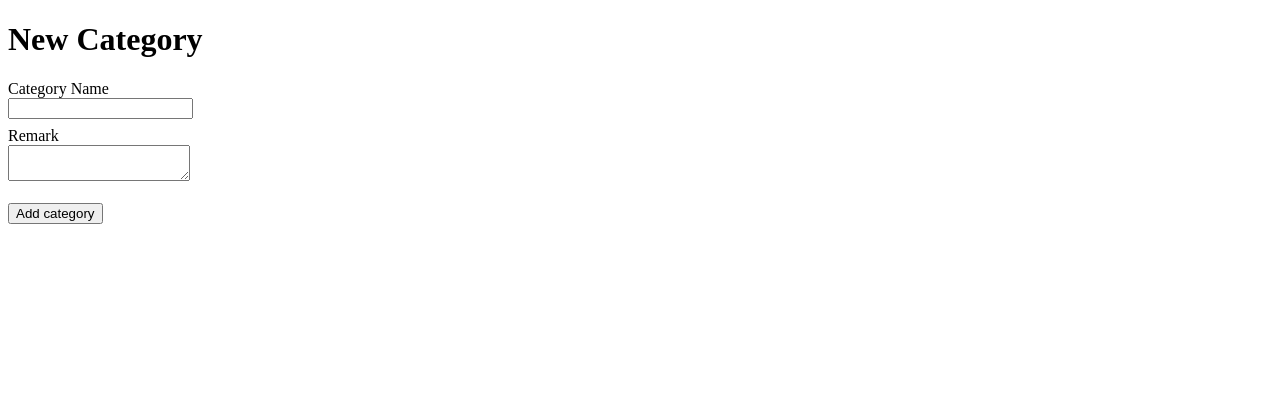
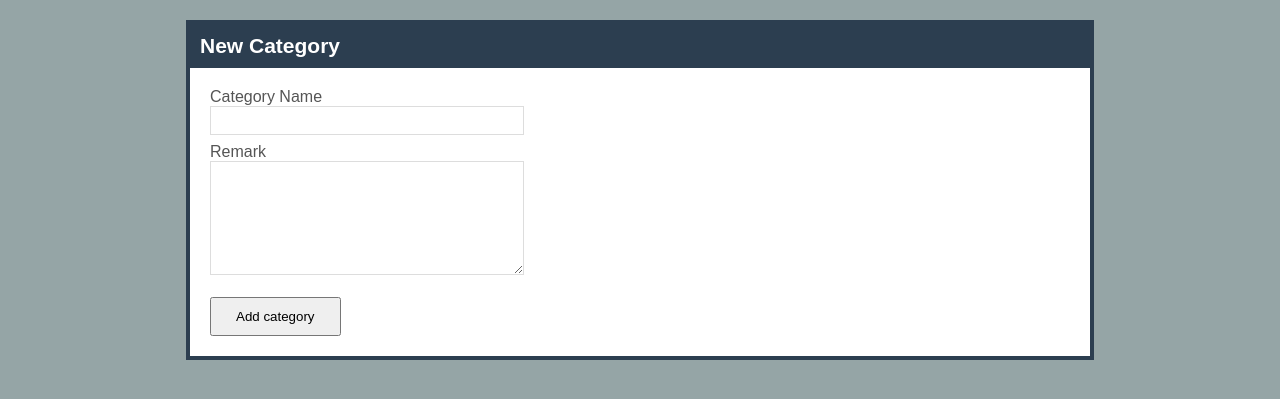
Before and after one commit to PhyoeThantKo/book-store, a PHP site: page /admin/cat-new.php in a window 1280 px wide. Shown: the top 399 px of the page. Run offline with PHP 8.4, Linux system fonts and the light colour scheme.

Commit message:
add_admin_styles

```diff
--- a/admin/book-edit.php
+++ b/admin/book-edit.php
@@ -5,6 +5,7 @@
      <meta http-equiv="X-UA-Compatible" content="IE=edge">
      <meta name="viewport" content="width=device-width, initial-scale=1.0">
      <title>Edit book</title>
+     <link rel="stylesheet" href="css/style.css">
 </head>
 <body>
 <?php
--- a/admin/book-list.php
+++ b/admin/book-list.php
@@ -5,6 +5,7 @@
      <meta http-equiv="X-UA-Compatible" content="IE=edge">
      <meta name="viewport" content="width=device-width, initial-scale=1.0">
      <title>Document</title>
+     <link rel="stylesheet" href="css/style.css">
 </head>
 <body>
      <h1>Book List</h1>
--- a/admin/book-new.php
+++ b/admin/book-new.php
@@ -5,6 +5,7 @@
      <meta http-equiv="X-UA-Compatible" content="IE=edge">
      <meta name="viewport" content="width=device-width, initial-scale=1.0">
      <title>Add New Book</title>
+     <link rel="stylesheet" href="css/style.css">
      <style>
           form label{
                display: block;
--- a/admin/cat-edit.php
+++ b/admin/cat-edit.php
@@ -5,6 +5,8 @@
      <meta http-equiv="X-UA-Compatible" content="IE=edge">
      <meta name="viewport" content="width=device-width, initial-scale=1.0">
      <title>Edit category</title>
+
+     <link rel="stylesheet" href="css/style.css">
 
      <style>
           form label{
--- a/admin/cat-list.php
+++ b/admin/cat-list.php
@@ -5,6 +5,7 @@
      <meta http-equiv="X-UA-Compatible" content="IE=edge">
      <meta name="viewport" content="width=device-width, initial-scale=1.0">
      <title>Category list</title>
+     <link rel="stylesheet" href="css/style.css">
 </head>
 <body>
      <h1> Category list </h1>
--- a/admin/cat-new.php
+++ b/admin/cat-new.php
@@ -5,6 +5,8 @@
      <meta http-equiv="X-UA-Compatible" content="IE=edge">
      <meta name="viewport" content="width=device-width, initial-scale=1.0">
      <title>new category</title>
+
+     <link rel="stylesheet" href="css/style.css">
 
      <style>
           form label{
--- /dev/null
+++ b/admin/css/style.css
@@ -0,0 +1,113 @@
+html {
+     background: #95A5A6;
+}
+
+
+body {
+     font-family: Arial, Helvetica, sans-serif;
+     width: 900px;
+     background: #fff;
+     border: 4px solid #2C3E50;
+     margin: 20px auto;
+
+}
+
+
+h1 {
+     padding: 10px;
+     font-size: 21px;
+     background: #2C3E50;
+     margin: 0;
+     color: #fff;
+}
+
+ul.list {
+     list-style: none;
+     margin: 20px;
+     padding: 0;
+}
+
+ul.list li {
+     overflow: hidden;
+     border-bottom: 1px solid #ddd;
+     padding-bottom: 10px;
+     margin-bottom: 20px;
+}
+
+ul.list b {
+     display: block;
+     font-size: 18px;
+     margin-bottom: 5px;
+     color: #2980B9;
+}
+
+ul.list i, ul.list small {
+     color: #888;
+     font-size: 12px;
+     margin-right: 10px;
+}
+
+ul.list span {
+     color: #8E44AD;
+}
+
+ul.list div {
+     margin: 5px 0;
+     font-size: 13px;
+     line-height: 1.5em;
+     color: #555;
+}
+
+ul.list img {
+     margin-left: 20px;
+}
+
+ul.list a {
+     color: #2980B9;
+}
+
+ul.list a.del {
+     color: #D35400;
+}
+
+a.new {
+     display: block;
+     padding: 8px 0;
+     text-align: center;
+     width: 160px;
+     margin: 10px;
+     color: #fff;
+     background: #1ABC9C;
+     border: 1px solid #ccc;
+     text-decoration: none;
+}
+
+form {
+     margin: 20px;
+}
+
+form label {
+     display: block;
+     margin-top: 10px;
+     color: #555;
+}
+
+input[type=text],
+input[type=password],
+textarea,
+select {
+     font-family: Arial, Helvetica, sans-serif;
+     border: 1px solid #ddd;
+     padding: 6px;
+     width: 300px;
+     background: #fff;
+}
+
+textarea {
+     height: 100px;
+}
+
+input[type=submit] {
+     padding: 10px 24px;
+     margin-right: 10px;
+}
```
Also changed, not shown: admin/confs/auth.php (added), admin/login.php (added), admin/logout.php (added), admin/order-status.php (added), admin/orders.php (added).
